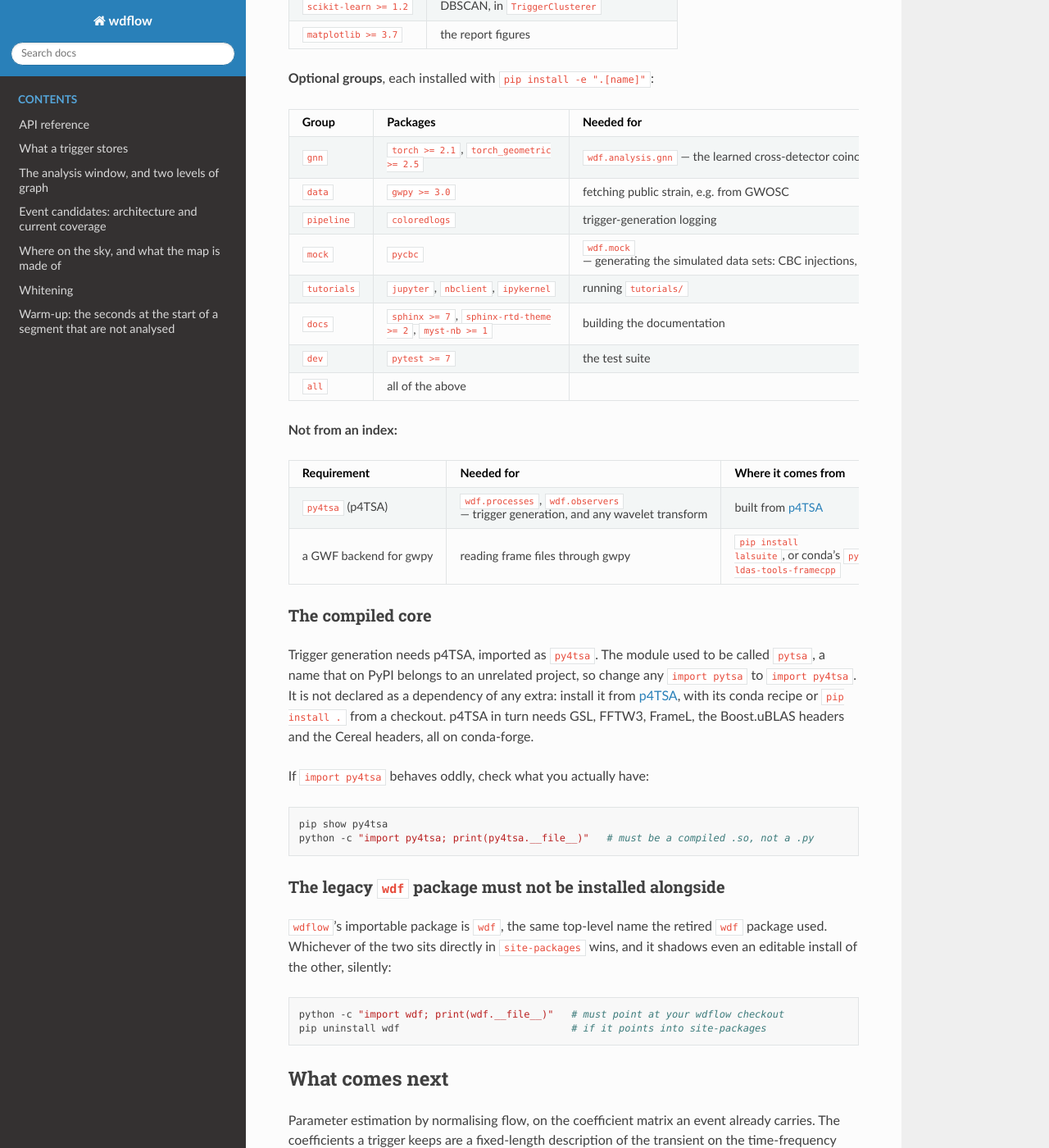
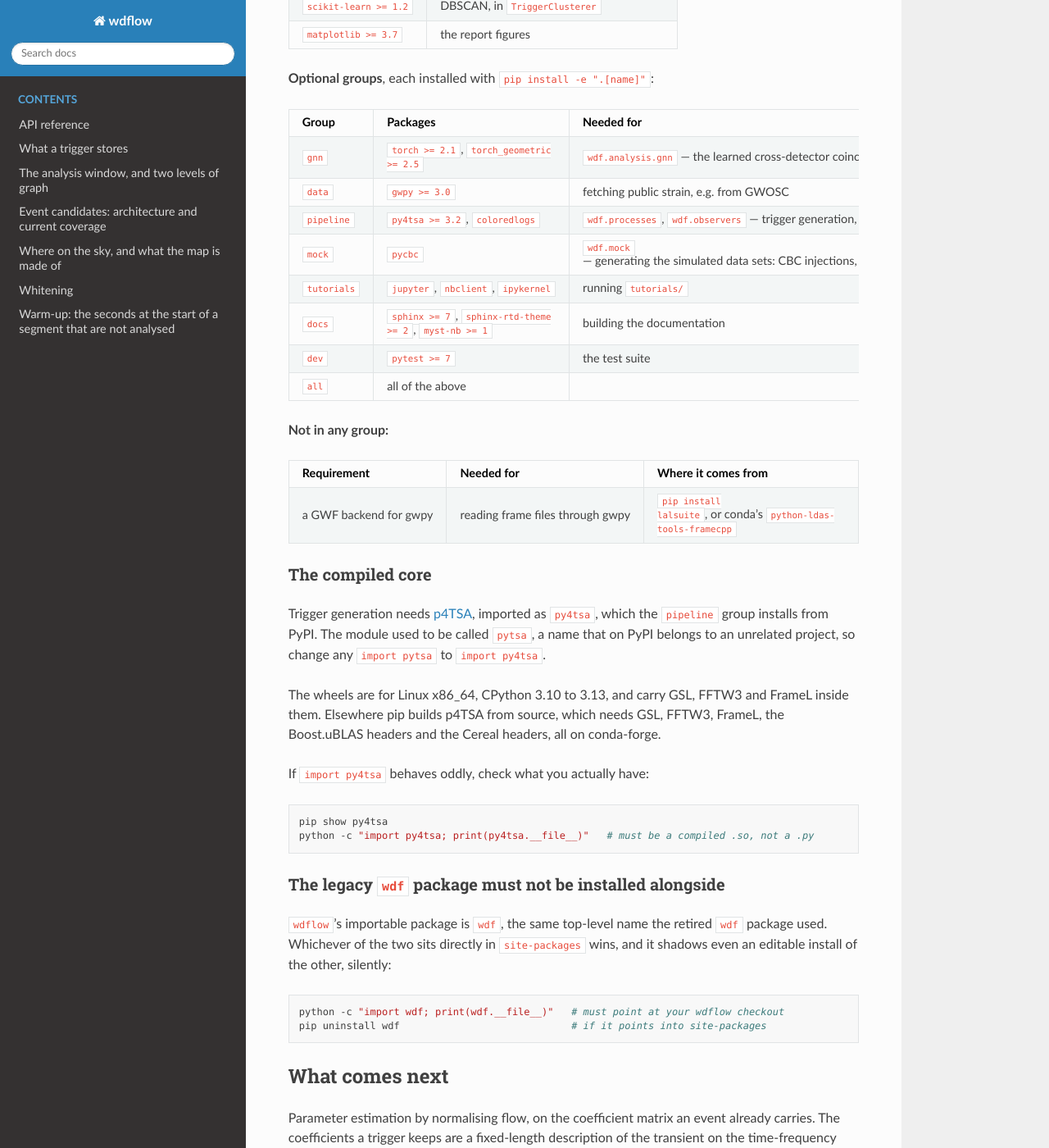
Before and after one commit to elenacuoco/wdflow, a Sphinx documentation site: the page built from docs/index.md, in a window 1280 px wide and 1400 px high, scrolled down 3792 px. Shown: the whole window at 82% size. Built offline with Sphinx 7.4.7 and the Read the Docs theme 3.1.0, drawn with Linux system fonts in a browser that asks for light colours; pages that are not in the unit, such as notebooks, are missing from menus; some of the changed text lies outside the part shown.

Commit message:
Install the compiled core from PyPI
py4tsa is now on PyPI, so the pipeline extra declares it and nothing has to
build p4TSA: the CI job is a pip install and is renamed Full suite, and the
Docker image drops conda for python:3.12-slim.

```diff
--- a/README.md
+++ b/README.md
@@ -168,28 +167,29 @@ pip install -e ".[all]"
 |-------|----------|------------|
 | `gnn` | `torch >= 2.1`, `torch_geometric >= 2.5` | `wdf.analysis.gnn` — the learned cross-detector coincidence |
 | `data` | `gwpy >= 3.0` | fetching public strain, e.g. from GWOSC |
-| `pipeline` | `coloredlogs` | trigger-generation logging |
+| `pipeline` | `py4tsa >= 3.2`, `coloredlogs` | `wdf.processes`, `wdf.observers` — trigger generation, and any wavelet transform |
 | `mock` | `pycbc` | `wdf.mock` — generating the simulated data sets: CBC injections, glitch morphologies, catalogue waveforms |
 | `tutorials` | `jupyter`, `nbclient`, `ipykernel` | running `tutorials/` |
 | `docs` | `sphinx >= 7`, `sphinx-rtd-theme >= 2`, `myst-nb >= 1` | building the documentation |
 | `dev` | `pytest >= 7` | the test suite |
 | `all` | all of the above | |
 
-**Not from an index:**
+**Not in any group:**
 
 | Requirement | Needed for | Where it comes from |
 |-------------|------------|---------------------|
-| `py4tsa` (p4TSA) | `wdf.processes`, `wdf.observers` — trigger generation, and any wavelet transform | built from [p4TSA](https://github.com/elenacuoco/p4TSA) |
 | a GWF backend for gwpy | reading frame files through gwpy | `pip install lalsuite`, or conda's `python-ldas-tools-framecpp` |
 
 ### The compiled core
 
-Trigger generation needs p4TSA, imported as `py4tsa`. The module used to be
-called `pytsa`, a name that on PyPI belongs to an unrelated project, so change
-any `import pytsa` to `import py4tsa`. It is not declared as a dependency of
-any extra: install it from [p4TSA](https://github.com/elenacuoco/p4TSA), with
-its conda recipe or `pip install .` from a checkout. p4TSA in turn needs GSL,
-FFTW3, FrameL, the Boost.uBLAS headers and the Cereal headers, all on
+Trigger generation needs [p4TSA](https://github.com/elenacuoco/p4TSA), imported
+as `py4tsa`, which the `pipeline` group installs from PyPI. The module used to
+be called `pytsa`, a name that on PyPI belongs to an unrelated project, so
+change any `import pytsa` to `import py4tsa`.
+
+The wheels are for Linux x86_64, CPython 3.10 to 3.13, and carry GSL, FFTW3
+and FrameL inside them. Elsewhere pip builds p4TSA from source, which needs
+GSL, FFTW3, FrameL, the Boost.uBLAS headers and the Cereal headers, all on
 conda-forge.
 
 If `import py4tsa` behaves oddly, check what you actually have:
--- a/docs/conf.py
+++ b/docs/conf.py
@@ -21,7 +21,7 @@ extensions = [
 ]
 
 # The tutorials are committed with their outputs, and executing them here would
-# need py4tsa, which Read the Docs does not build.
+# need py4tsa, which the docs build does not install.
 nb_execution_mode = "off"
 
 # wdf.processes/wdf.observers need the compiled p4TSA/py4tsa core, and
```
Also changed, not shown: other parts of README.md (+1 -2 lines), CHANGELOG.md (+13 -0 lines), CONTRIBUTING.md (+7 -7 lines), pyproject.toml (+3 -5 lines), site/index.html (+4 -5 lines), 5 other files.
